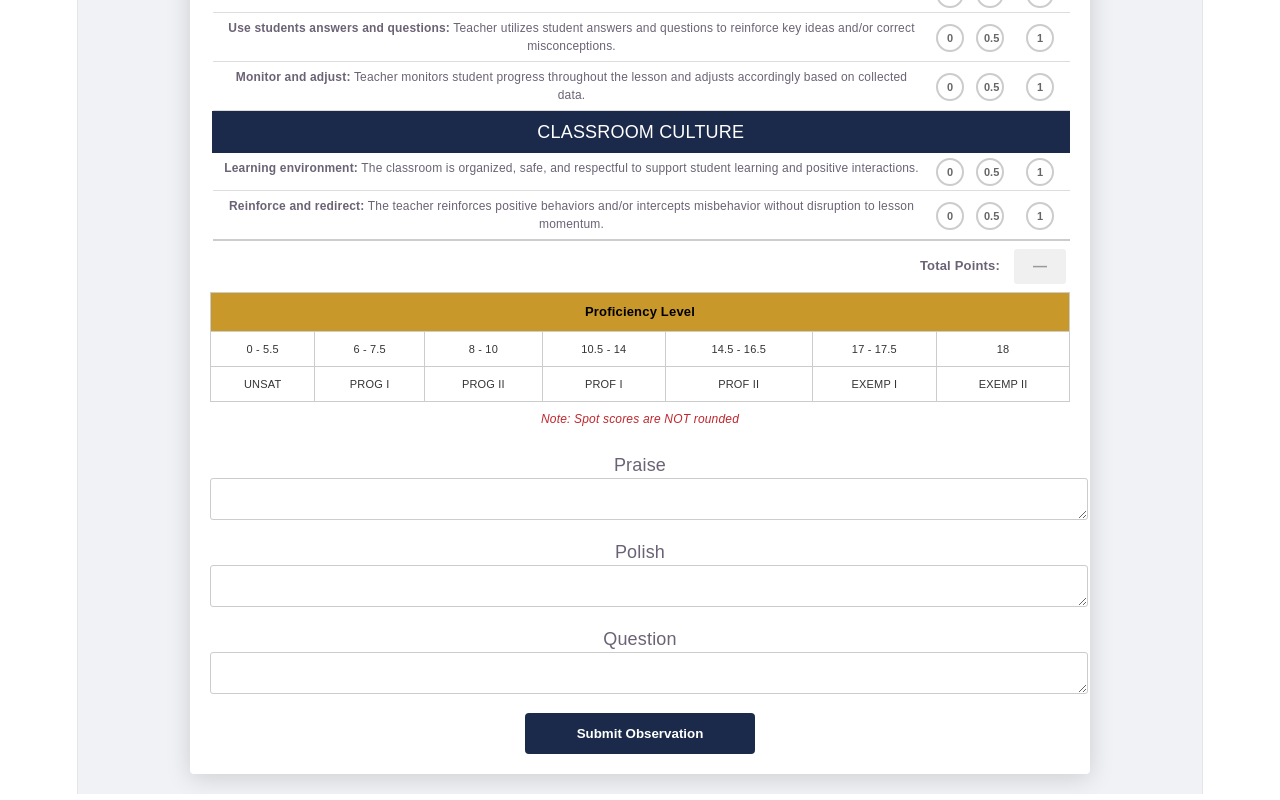
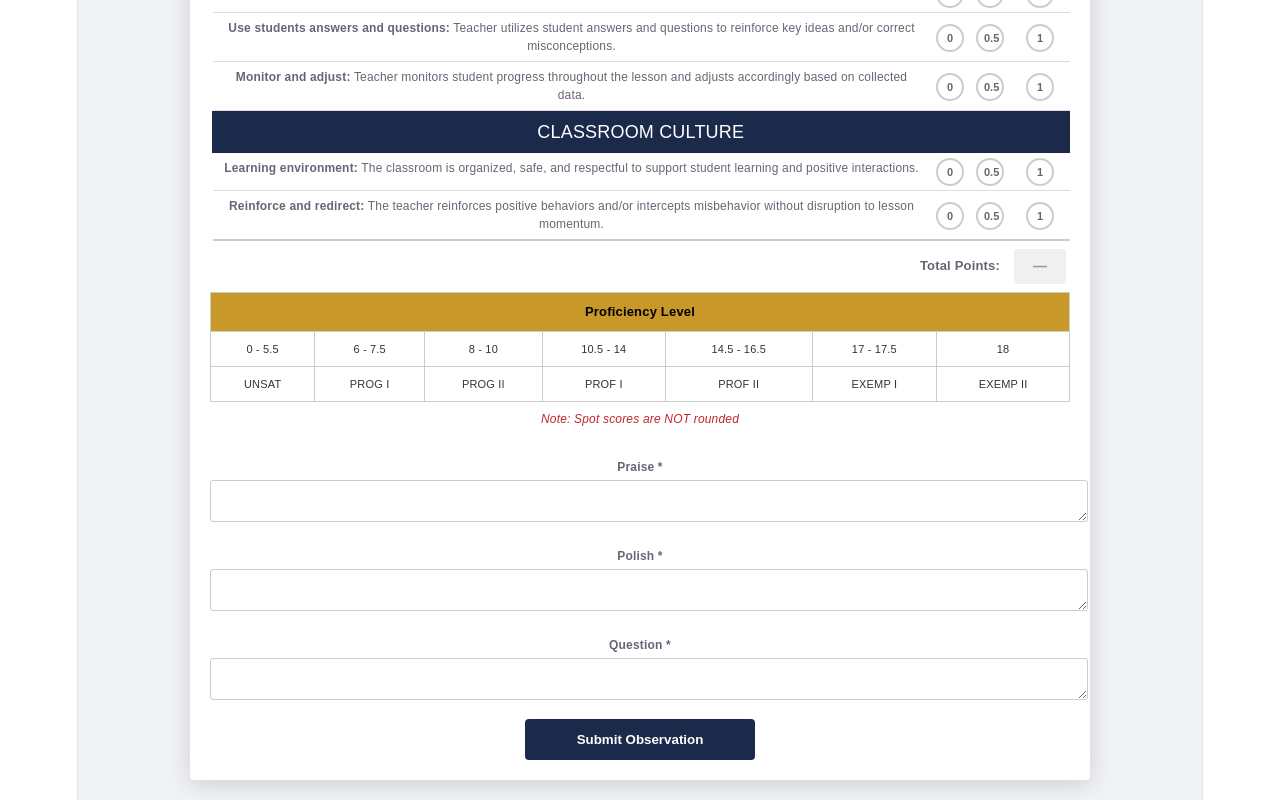
Before and after one commit to jamescureton/tisd-spot-check-form, a React (Vite) app: page / in a window 1280 px wide. Shown: the part 1064-1864 px from the top of the page. Built offline with nearby package versions, Linux system fonts and the light colour scheme; no server answers.

Commit message:
required praise polish and question

```diff
--- a/src/App.tsx
+++ b/src/App.tsx
@@ -543,6 +543,11 @@ function ObservationForm() {
       ALL_ITEMS.forEach((item) => {
         if (!scores[item.id]) { newErrors[item.id] = true; bad = true; }
       });
+      // Praise / Polish / Question are required too
+      ([["praise", praise], ["polish", polish], ["question", question]] as [string, string][])
+        .forEach(([key, val]) => {
+          if (!val.trim()) { newErrors[key] = true; bad = true; }
+        });
     }
 
     setErrors(newErrors);
@@ -844,11 +849,30 @@ function ObservationForm() {
           </div>
 
           {/* Praise / Polish / Question */}
-          {([["Praise", praise, setPraise], ["Polish", polish, setPolish], ["Question", question, setQuestion]] as [string, string, React.Dispatch<React.SetStateAction<string>>][]).map(([label, val, setter]) => (
-            <div key={label} style={{ marginBottom: 12 }}>
-              <label>{label}</label>
-              <textarea value={val} onChange={(e) => setter(e.target.value)} rows={2}
-                style={{ width: "100%", border: "1px solid #ccc", borderRadius: 3, padding: "6px 8px", fontSize: 12 }} />
+          {([
+            ["praise", "Praise", praise, setPraise],
+            ["polish", "Polish", polish, setPolish],
+            ["question", "Question", question, setQuestion],
+          ] as [string, string, string, React.Dispatch<React.SetStateAction<string>>][]).map(([key, label, val, setter]) => (
+            <div key={key} style={{ marginBottom: 12 }}>
+              <label style={{ fontWeight: "bold", fontSize: 12 }}>{label} *</label>
+              <textarea
+                value={val}
+                rows={2}
+                onChange={(e) => {
+                  setter(e.target.value);
+                  setErrors(prev => ({ ...prev, [key]: false }));
+                }}
+                style={{
+                  width: "100%",
+                  border: `1px solid ${errors[key] ? RED : "#ccc"}`,
+                  background: errors[key] ? "#fff5f5" : WHITE,
+                  borderRadius: 3,
+                  padding: "6px 8px",
+                  fontSize: 12,
+                  color: "#000000",
+                }}
+              />
             </div>
           ))}
 
```
